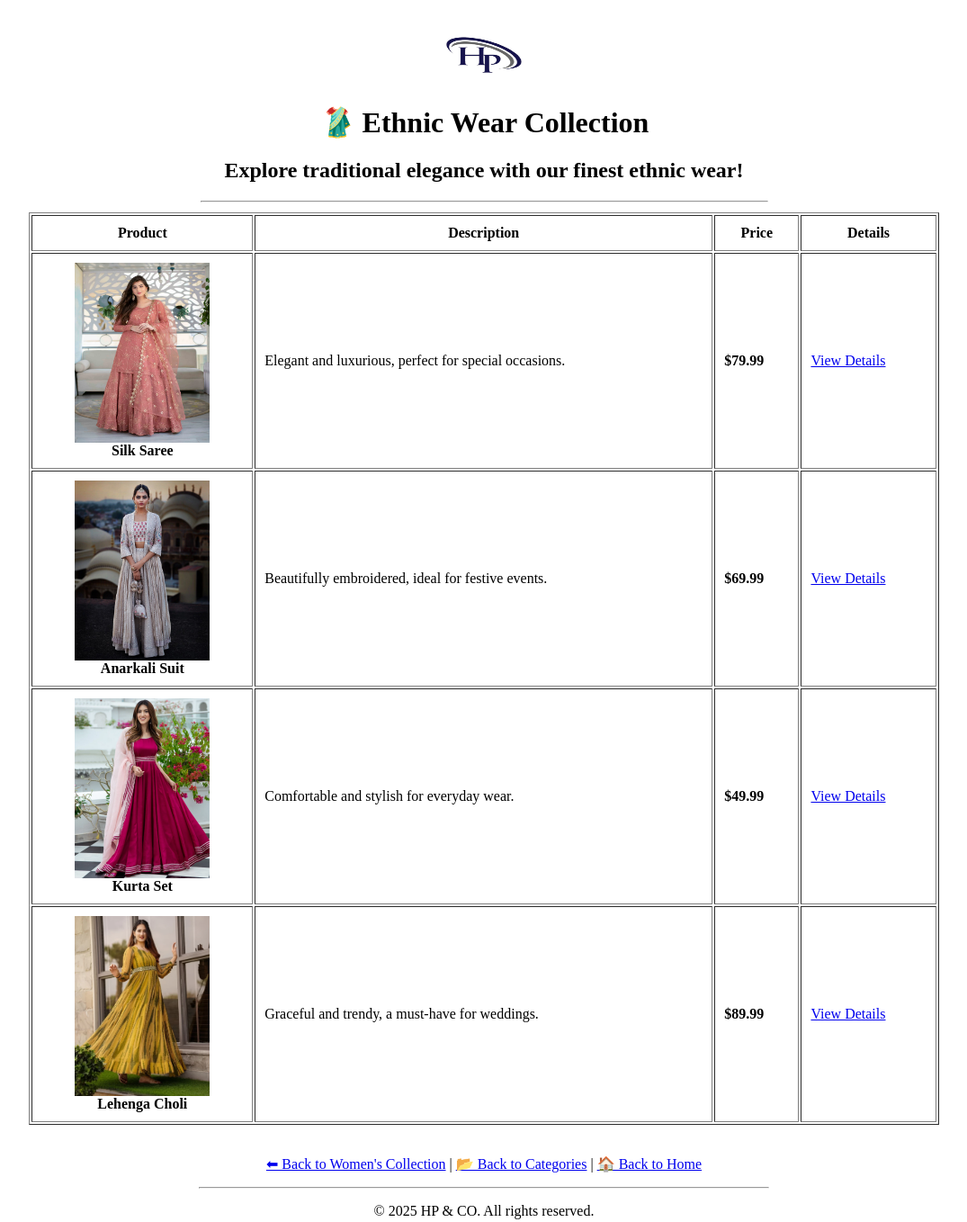
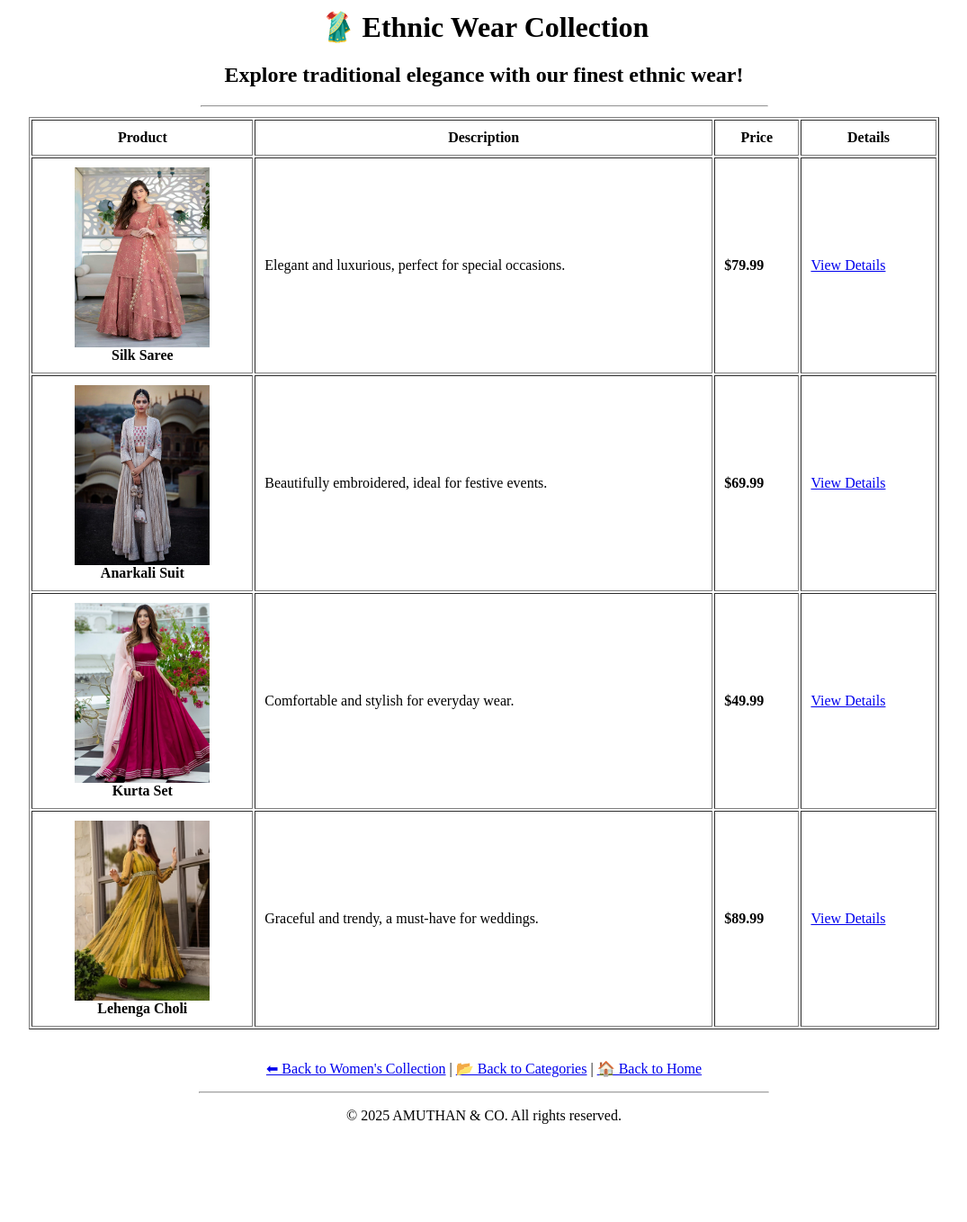
Before and after one commit to C-P-AMUTHAN/Elite-HTML-Project, a plain HTML site: page ethnic.html in a window 1280 px wide. Shown: the whole page at 90% size, without its empty margins (102-1177 px from the left). After the commit the page ends 1265 px from the top, so only its background shows below. Drawn offline with Linux system fonts and the light colour scheme.

Commit message:
Update ethnic.html

```diff
--- a/ethnic.html
+++ b/ethnic.html
@@ -1,17 +1,8 @@
 <html>
 <head>
-    <title>Ethnic Wear - HP & CO</title>
+    <title>Ethnic Wear - AMUTHAN & CO</title>
 </head>
 <body>
-
-    <!-- Logo -->
-    <table width="100%" border="0">
-        <tr>
-            <td align="center">
-                <img src="images/logo.png" alt="HP & CO Logo" width="150" height="100">
-            </td>
-        </tr>
-    </table>
 
     <!-- Page Title -->
     <table width="100%" border="0">
@@ -78,7 +69,7 @@
     </p>
 
     <hr width="50%">
-    <p align="center">&copy; 2025 HP & CO. All rights reserved.</p>
+    <p align="center">&copy; 2025 AMUTHAN & CO. All rights reserved.</p>
 
 </body>
 </html>
```
